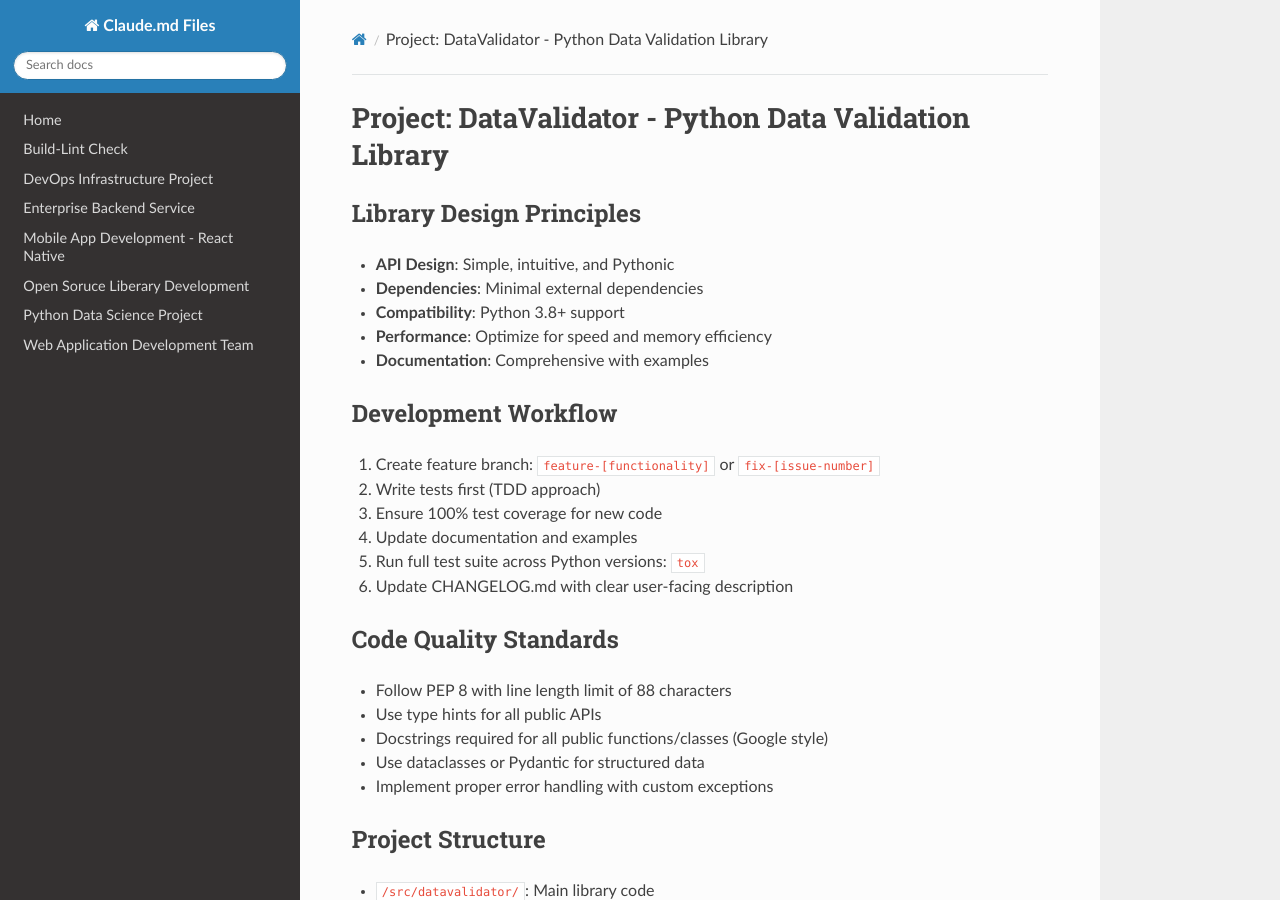
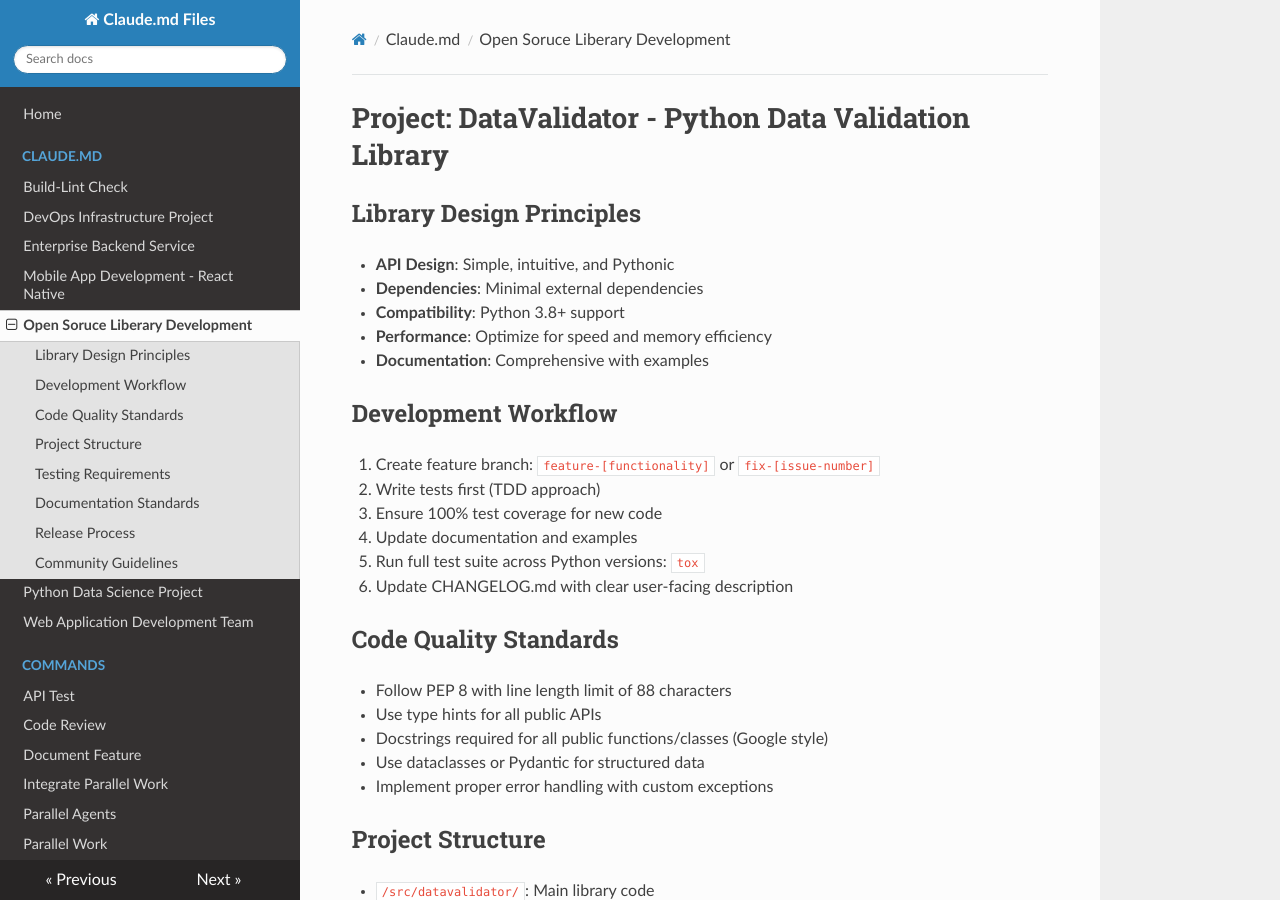
Before and after one commit to grokify/claude-code-config, an MkDocs documentation site: the page built from src/claude.md/claude_open-source-library-development.md, in a window 1280 px wide and 900 px high. Built offline with MkDocs 1.6.1, drawn with Linux system fonts in a browser that asks for light colours; nearby versions of some CDN libraries.

Commit message:
feat: `commands`: update index

```diff
--- a/mkdocs.yml
+++ b/mkdocs.yml
@@ -3,10 +3,18 @@ docs_dir: src
 theme: readthedocs
 nav:
     - 'Home': 'index.md'
-    - 'Build-Lint Check': 'claude_build-lint-check.md'
-    - 'DevOps Infrastructure Project': 'claude_devops-infrastructure-project.md'
-    - 'Enterprise Backend Service': 'claude_enterprise-backend-service.md'
-    - 'Mobile App Development - React Native': 'claude_mobile-app-development-react-native.md'
-    - 'Open Soruce Liberary Development': 'claude_open-source-library-development.md'
-    - 'Python Data Science Project': 'claude_python-data-science-project.md'
-    - 'Web Application Development Team': 'claude_web-application-development-team.md'
+    - 'Claude.md':
+        - 'Build-Lint Check': 'claude.md/claude_build-lint-check.md'
+        - 'DevOps Infrastructure Project': 'claude.md/claude_devops-infrastructure-project.md'
+        - 'Enterprise Backend Service': 'claude.md/claude_enterprise-backend-service.md'
+        - 'Mobile App Development - React Native': 'claude.md/claude_mobile-app-development-react-native.md'
+        - 'Open Soruce Liberary Development': 'claude.md/claude_open-source-library-development.md'
+        - 'Python Data Science Project': 'claude.md/claude_python-data-science-project.md'
+        - 'Web Application Development Team': 'claude.md/claude_web-application-development-team.md'
+    - 'Commands':
+        - 'API Test': 'commands/api-test.md'
+        - 'Code Review': 'commands/code-review.md'
+        - 'Document Feature': 'commands/document-feature.md'
+        - 'Integrate Parallel Work': 'commands/integrate-parallel-work.md'
+        - 'Parallel Agents': 'commands/parallel-agents.md'
+        - 'Parallel Work': 'commands/parallel-work.md'
```
